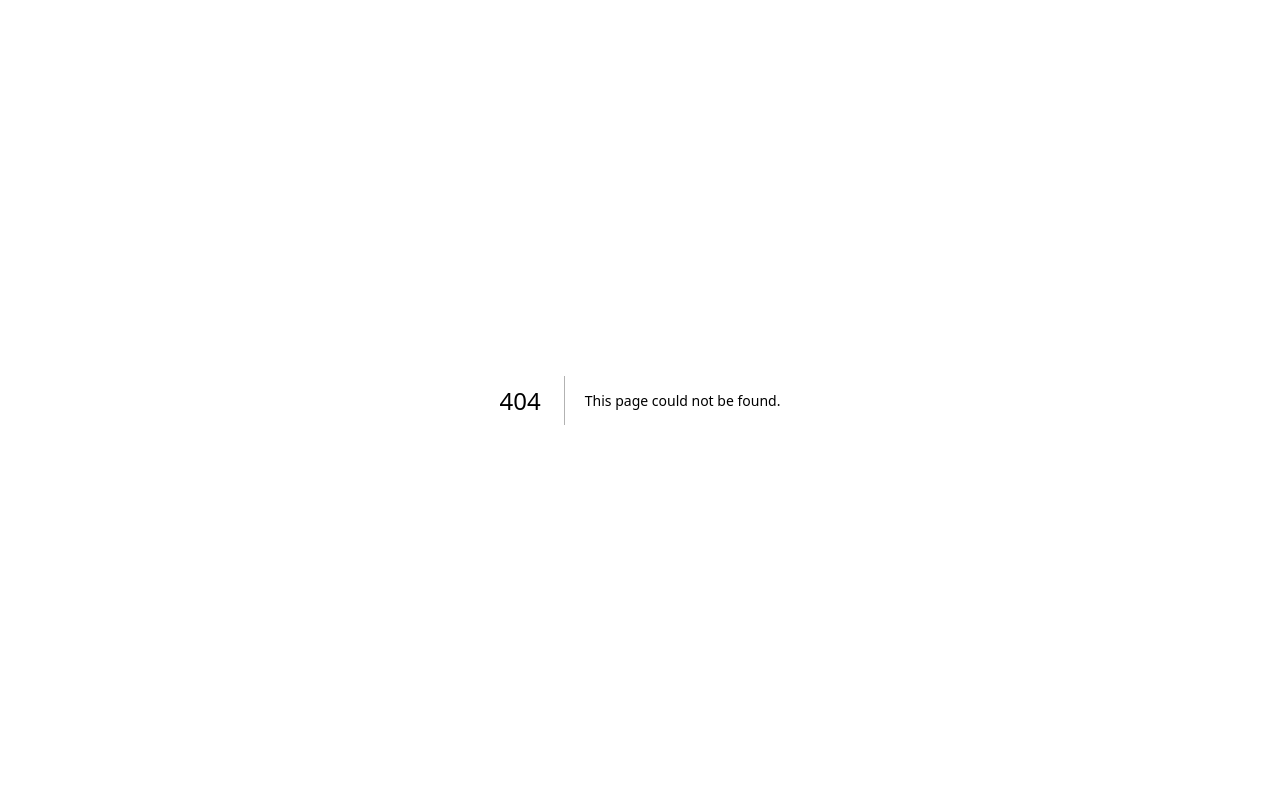
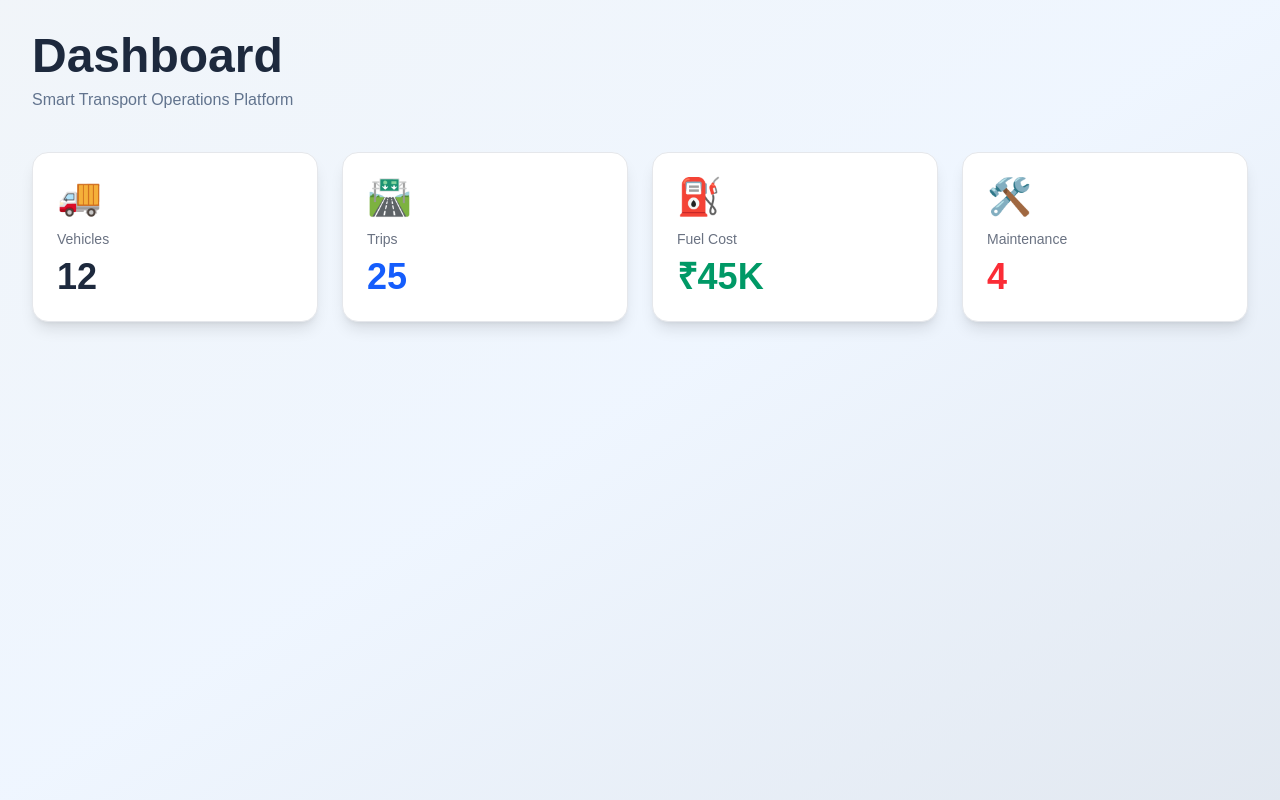
Before and after one commit to Knight-hrp/transitops, a Next.js app in the folder transitops/: page /dashboard in a window 1280 px wide. Before the commit this address had no page. Built offline with nearby package versions, Linux system fonts and the light colour scheme.

Commit message:
Dashboard

```diff
--- /dev/null
+++ b/transitops/src/app/dashboard/page.js
@@ -0,0 +1,50 @@
+export default function Dashboard() {
+  return (
+    <div className="min-h-screen bg-gradient-to-br from-slate-100 via-blue-50 to-slate-200 p-8">
+      <div className="max-w-7xl mx-auto">
+
+        {/* Header */}
+        <div className="mb-10">
+          <h1 className="text-5xl font-bold text-slate-800">
+            Dashboard
+          </h1>
+          <p className="text-slate-500 mt-2">
+            Smart Transport Operations Platform
+          </p>
+        </div>
+
+        {/* Cards */}
+        <div className="grid gap-6 md:grid-cols-2 xl:grid-cols-4">
+
+          <div className="rounded-2xl bg-white shadow-lg border border-gray-200 p-6 hover:shadow-2xl hover:-translate-y-1 transition-all duration-300">
+            <div className="text-4xl mb-3">🚚</div>
+            <p className="text-gray-500 text-sm">Vehicles</p>
+            <h2 className="text-4xl font-bold text-slate-800 mt-2">12</h2>
+          </div>
+
+          <div className="rounded-2xl bg-white shadow-lg border border-gray-200 p-6 hover:shadow-2xl hover:-translate-y-1 transition-all duration-300">
+            <div className="text-4xl mb-3">🛣️</div>
+            <p className="text-gray-500 text-sm">Trips</p>
+            <h2 className="text-4xl font-bold text-blue-600 mt-2">25</h2>
+          </div>
+
+          <div className="rounded-2xl bg-white shadow-lg border border-gray-200 p-6 hover:shadow-2xl hover:-translate-y-1 transition-all duration-300">
+            <div className="text-4xl mb-3">⛽</div>
+            <p className="text-gray-500 text-sm">Fuel Cost</p>
+            <h2 className="text-4xl font-bold text-emerald-600 mt-2">
+              ₹45K
+            </h2>
+          </div>
+
+          <div className="rounded-2xl bg-white shadow-lg border border-gray-200 p-6 hover:shadow-2xl hover:-translate-y-1 transition-all duration-300">
+            <div className="text-4xl mb-3">🛠️</div>
+            <p className="text-gray-500 text-sm">Maintenance</p>
+            <h2 className="text-4xl font-bold text-red-500 mt-2">4</h2>
+          </div>
+
+        </div>
+
+      </div>
+    </div>
+  );
+}
```
